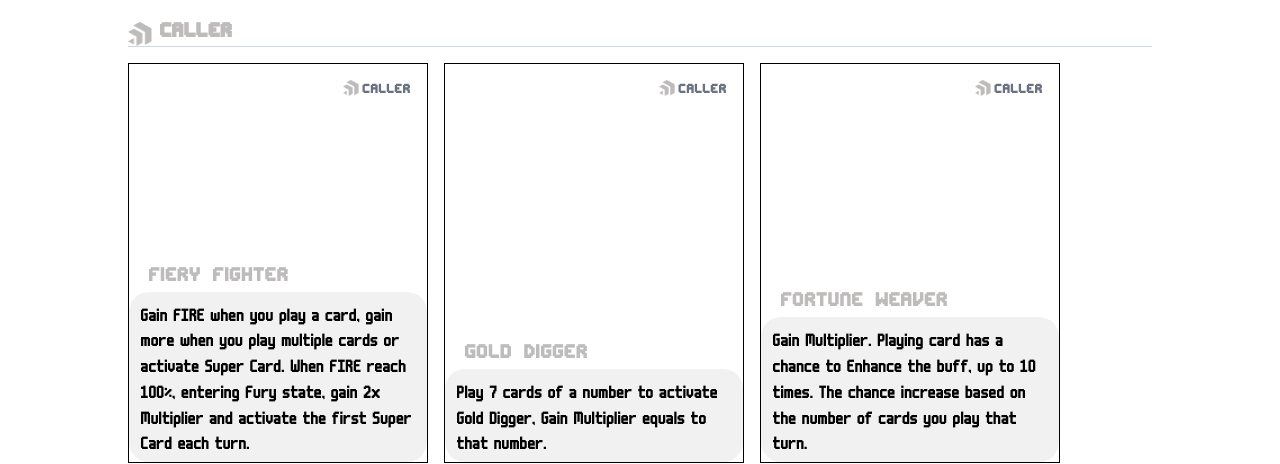
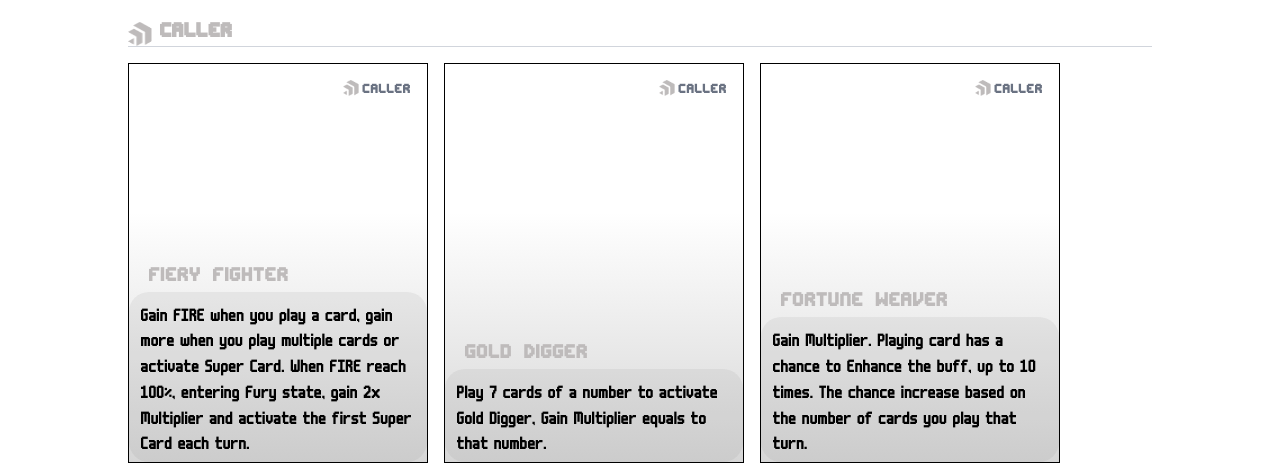
Before and after one commit to Julimorg/GameWeb, a Vue app: page /gallery in a window 1280 px wide. Shown: the part 348-812 px from the top of the page. Built offline with nearby package versions, Linux system fonts and the light colour scheme.

Commit message:
Update card quality

```diff
--- a/src/views/Gallery/components/CharacterCards.vue
+++ b/src/views/Gallery/components/CharacterCards.vue
@@ -25,7 +25,7 @@ const classIcons: Record<string, string> = {
   <div class="w-[300px] h-[400px] bg-white border border-black flex flex-col">
 
     <!-- Image Placeholder with Character Name and Skill Description -->
-    <div class="flex-grow bg-while-200 flex flex-col justify-center relative">
+    <div class="flex-grow bg-while-200 flex flex-col justify-center relative background-fade">
        <!-- Class Badge -->
         <div class="absolute top-2 right-2 text-gray-500 px-2 py-1 flex items-center space-x-2 font-edit-undo">
         <img
@@ -71,4 +71,7 @@ const classIcons: Record<string, string> = {
     align-items: center;
     font-size: 18px;
 }
+.background-fade {
+    background: linear-gradient(180deg, rgba(217, 217, 217, 0.00) 37.34%, #D6D6D6 100%);
+}
 </style>
```
